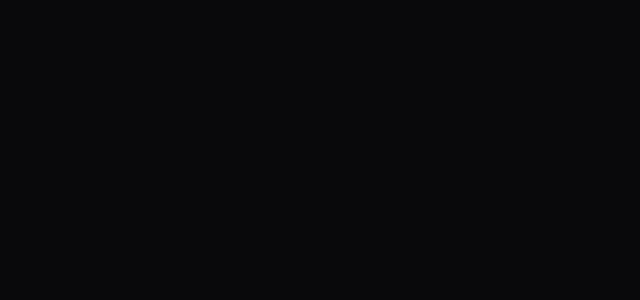
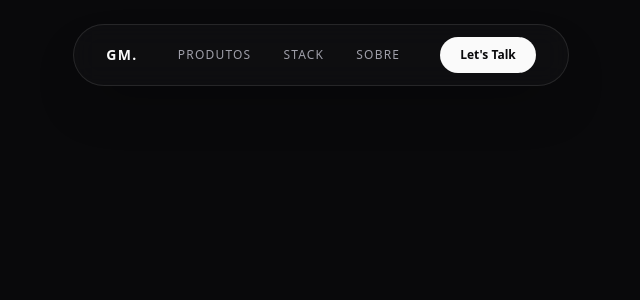
Before and after one commit to smartielo/portfolio-saas, an Angular app: page / in a window 1280 px wide. Shown: the top 300 px of the page, without its empty margins (319-959 px from the left). Built offline with nearby package versions, Linux system fonts and the light colour scheme.

Commit message:
feat: configs e criação do glassmorphism navbar

```diff
--- a/angular.json
+++ b/angular.json
@@ -2,7 +2,8 @@
   "$schema": "./node_modules/@angular/cli/lib/config/schema.json",
   "version": 1,
   "cli": {
-    "packageManager": "npm"
+    "packageManager": "npm",
+    "analytics": "00a25b64-2a08-452e-9543-a36e070ca3d1"
   },
   "newProjectRoot": "projects",
   "projects": {
--- a/src/app/app.html
+++ b/src/app/app.html
@@ -1,3 +1,5 @@
+<app-navbar></app-navbar>
+
 <main class="min-h-screen w-full selection:bg-zinc-800 selection:text-zinc-50">
   <router-outlet></router-outlet>
 </main>
--- a/src/app/app.ts
+++ b/src/app/app.ts
@@ -1,12 +1,14 @@
-import { Component, signal } from '@angular/core';
+import { Component } from '@angular/core';
 import { RouterOutlet } from '@angular/router';
+import { NavbarComponent } from './components/navbar/navbar';
 
 @Component({
   selector: 'app-root',
-  imports: [RouterOutlet],
+  standalone: true,
+  imports: [RouterOutlet, NavbarComponent],
   templateUrl: './app.html',
-  styleUrl: './app.scss',
+  styleUrl: './app.scss'
 })
 export class App {
-  protected readonly title = signal('portfolio-saas');
+  title = 'portfolio-saas';
 }
--- /dev/null
+++ b/src/app/components/navbar/navbar.ts
@@ -0,0 +1,33 @@
+import { Component } from '@angular/core';
+import { CommonModule } from '@angular/common';
+
+@Component({
+  selector: 'app-navbar',
+  standalone: true,
+  imports: [CommonModule],
+  template: `
+    <header class="fixed top-0 left-0 w-full z-50 px-6 py-6 flex items-center justify-center">
+
+      <nav class="bg-zinc-900/40 backdrop-blur-md border border-white/10 rounded-full px-8 py-3 flex items-center gap-10 shadow-2xl transition-all duration-300">
+
+        <a href="#" class="text-zinc-50 font-bold tracking-widest text-sm uppercase hover:text-white transition-colors">
+          GM.
+        </a>
+
+        <div class="hidden md:flex items-center gap-8">
+          <a href="#produtos" class="text-xs font-medium text-zinc-400 hover:text-white uppercase tracking-widest transition-colors">Produtos</a>
+          <a href="#stack" class="text-xs font-medium text-zinc-400 hover:text-white uppercase tracking-widest transition-colors">Stack</a>
+          <a href="#sobre" class="text-xs font-medium text-zinc-400 hover:text-white uppercase tracking-widest transition-colors">Sobre</a>
+        </div>
+
+        <a href="#contato" class="text-xs font-bold bg-zinc-50 text-zinc-950 px-5 py-2.5 rounded-full hover:bg-zinc-300 hover:scale-105 active:scale-95 transition-all duration-300">
+          Let's Talk
+        </a>
+
+      </nav>
+
+    </header>
+  `,
+  styles: []
+})
+export class NavbarComponent {}
--- a/tsconfig.app.json
+++ b/tsconfig.app.json
@@ -1,8 +1,7 @@
-/* To learn more about Typescript configuration file: https://www.typescriptlang.org/docs/handbook/tsconfig-json.html. */
-/* To learn more about Angular compiler options: https://angular.dev/reference/configs/angular-compiler-options. */
 {
   "extends": "./tsconfig.json",
   "compilerOptions": {
+    "rootDir": "./",
     "outDir": "./out-tsc/app",
     "types": ["node"]
   },
```
